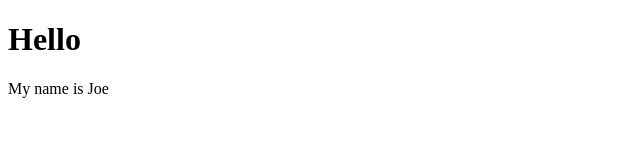
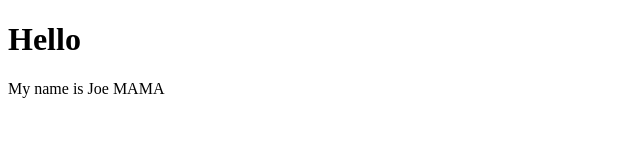
Before and after one commit to Nakk47/testing-github, a plain HTML site: page index.html in a window 1280 px wide. Shown: the full height of the page, 0-640 px from the left. Drawn offline with Linux system fonts and the light colour scheme.

Commit message:
add mama

```diff
--- a/index.html
+++ b/index.html
@@ -7,6 +7,6 @@
 </head>
 <body>
     <h1>Hello</h1>
-    <p>My name is Joe</p>
+    <p>My name is Joe MAMA</p>
 </body>
 </html>
```
